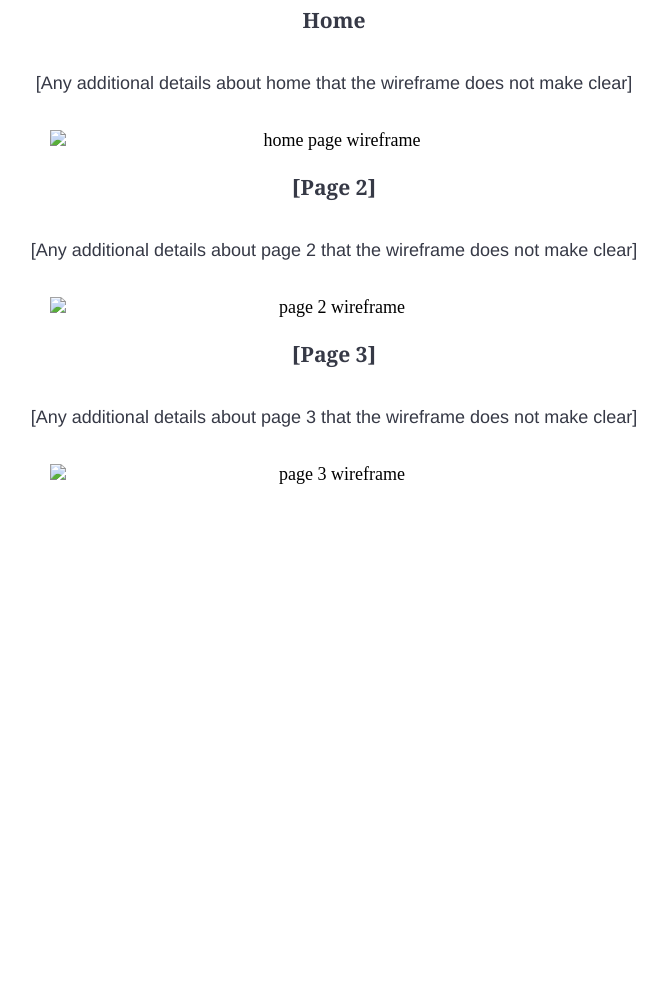
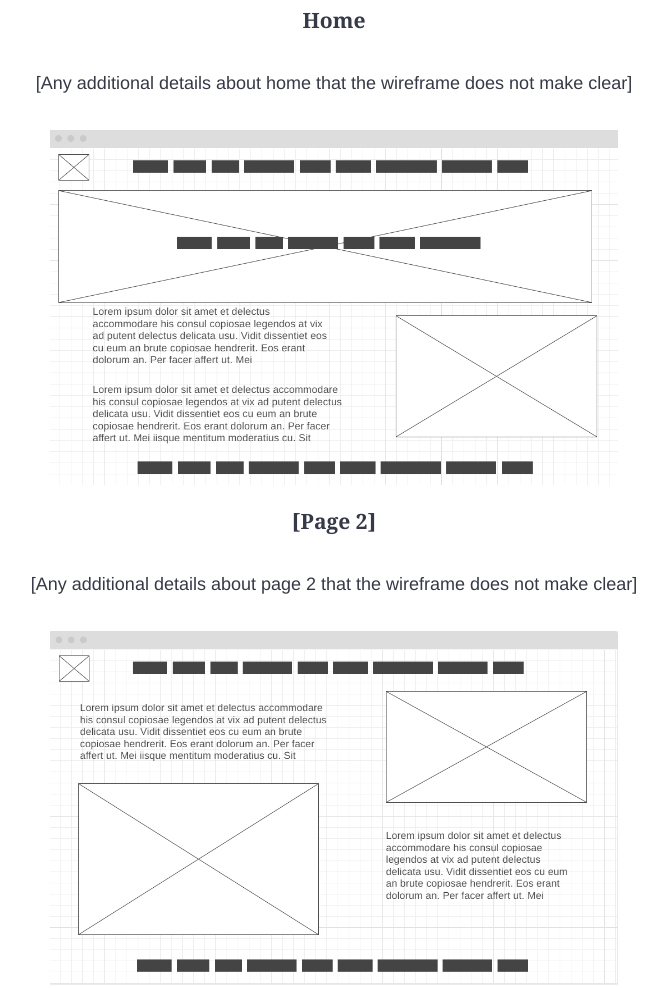
Before and after one commit to Derek-arima/personalsite, a plain HTML site: page site-plan.html in a window 1280 px wide. Shown: the part 6260-7248 px from the top of the page, without its empty margins (306-973 px from the left). Before the commit the page ends 6817 px from the top, so only its background shows below. Drawn offline with Linux system fonts and the light colour scheme; a web font is replaced by a local one.

Commit message:
updated wireframes

```diff
--- a/site-plan.html
+++ b/site-plan.html
@@ -162,19 +162,19 @@
       <p>
         [Any additional details about home that the wireframe does not make clear]
       </p>
-      <img src="#" alt="home page wireframe">
+      <img src="images/Homepage.png" alt="home page wireframe">
 
       <h3>[Page 2]</h3>
       <p>
         [Any additional details about page 2 that the wireframe does not make clear]
       </p>
-      <img src="#" alt="page 2 wireframe">
+      <img src="images/Subpage1.png" alt="page 2 wireframe">
 
       <h3>[Page 3]</h3>
       <p>
         [Any additional details about page 3 that the wireframe does not make clear]
       </p>
-      <img src="#" alt="page 3 wireframe">
+      <img src="images/Subpage2.png" alt="page 3 wireframe">
     </main>
   </body>
 
```
Also changed, not shown: images/Homepage.png (added), images/Subpage1.png (added), images/Subpage2.png (added).
